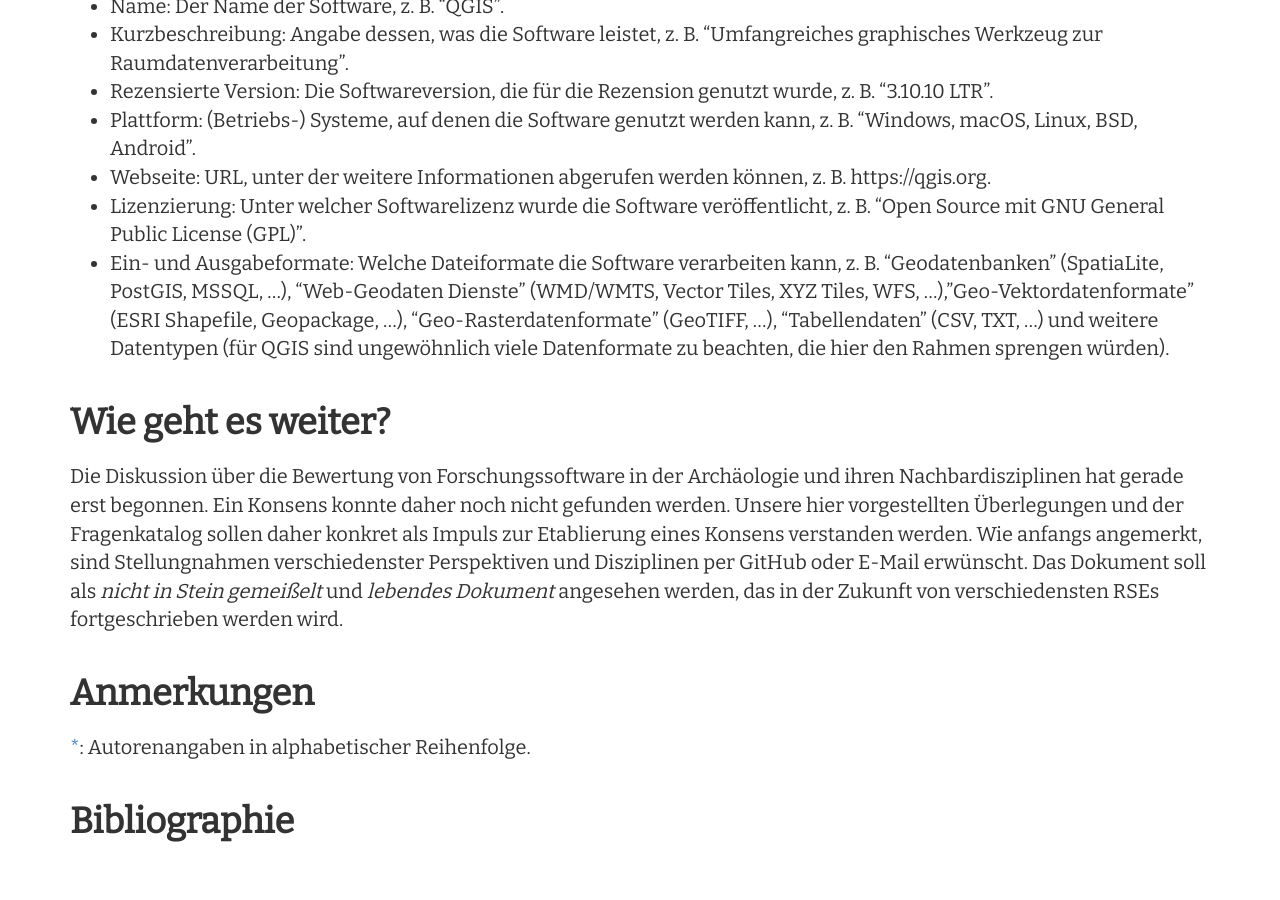
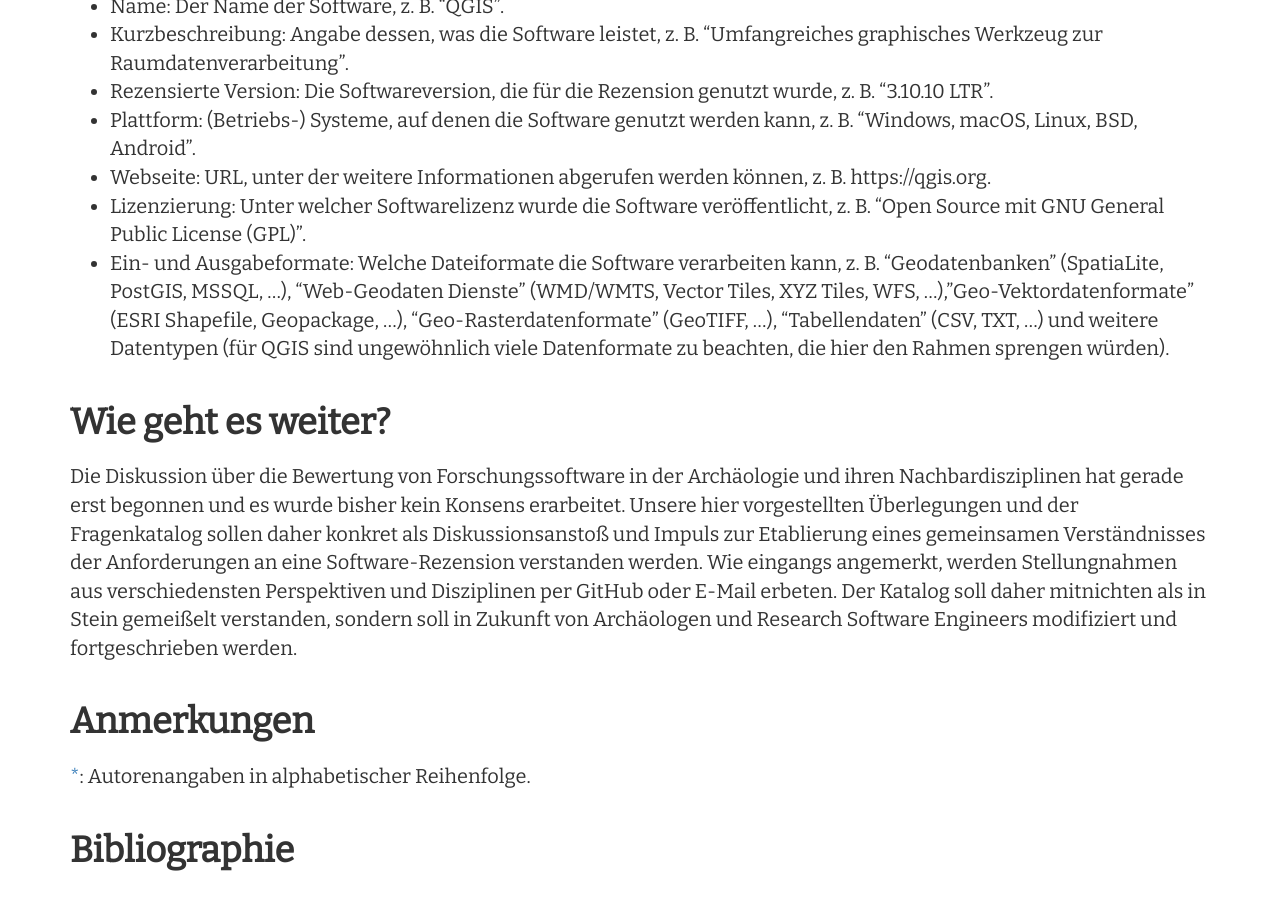
Before and after one commit to Research-Squirrel-Engineers/Impuls_SoftwareRezensionen_DGUF, a Jekyll site: the page built from Draft.md, in a window 1280 px wide and 900 px high, scrolled down 19186 px. Built offline with Jekyll 4.4.1, drawn with Linux system fonts in a browser that asks for light colours; nearby versions of some CDN libraries; before the commit the page ends 20058 px from its top, so only the background shows below that.

Commit message:
Wie geht es weiter letzter Vorschlag S

```diff
--- a/Draft.md
+++ b/Draft.md
@@ -312,7 +312,7 @@ Im Folgenden stellen wir einige Punkte vor, die tabellarisch am Ende oder Anfang
 
 ## Wie geht es weiter?
 
-Die Diskussion über die Bewertung von Forschungssoftware in der Archäologie und ihren Nachbardisziplinen hat gerade erst begonnen. Ein Konsens konnte daher noch nicht gefunden werden. Unsere hier vorgestellten Überlegungen und der Fragenkatalog sollen daher konkret als Impuls zur Etablierung eines Konsens verstanden werden. Wie anfangs angemerkt, sind Stellungnahmen verschiedenster Perspektiven und Disziplinen per GitHub oder E-Mail erwünscht. Das Dokument soll als *nicht in Stein gemeißelt* und *lebendes Dokument* angesehen werden, das in der Zukunft von verschiedensten RSEs fortgeschrieben werden wird.
+Die Diskussion über die Bewertung von Forschungssoftware in der Archäologie und ihren Nachbardisziplinen hat gerade erst begonnen und es wurde bisher kein Konsens erarbeitet. Unsere hier vorgestellten Überlegungen und der Fragenkatalog sollen daher konkret als Diskussionsanstoß und Impuls zur Etablierung eines gemeinsamen Verständnisses der Anforderungen an eine Software-Rezension verstanden werden. Wie eingangs angemerkt, werden Stellungnahmen aus verschiedensten Perspektiven und Disziplinen per GitHub oder E-Mail erbeten. Der Katalog soll daher mitnichten als in Stein gemeißelt verstanden, sondern soll in Zukunft von Archäologen und Research Software Engineers modifiziert und fortgeschrieben werden.
 
 ## Anmerkungen
 
```
